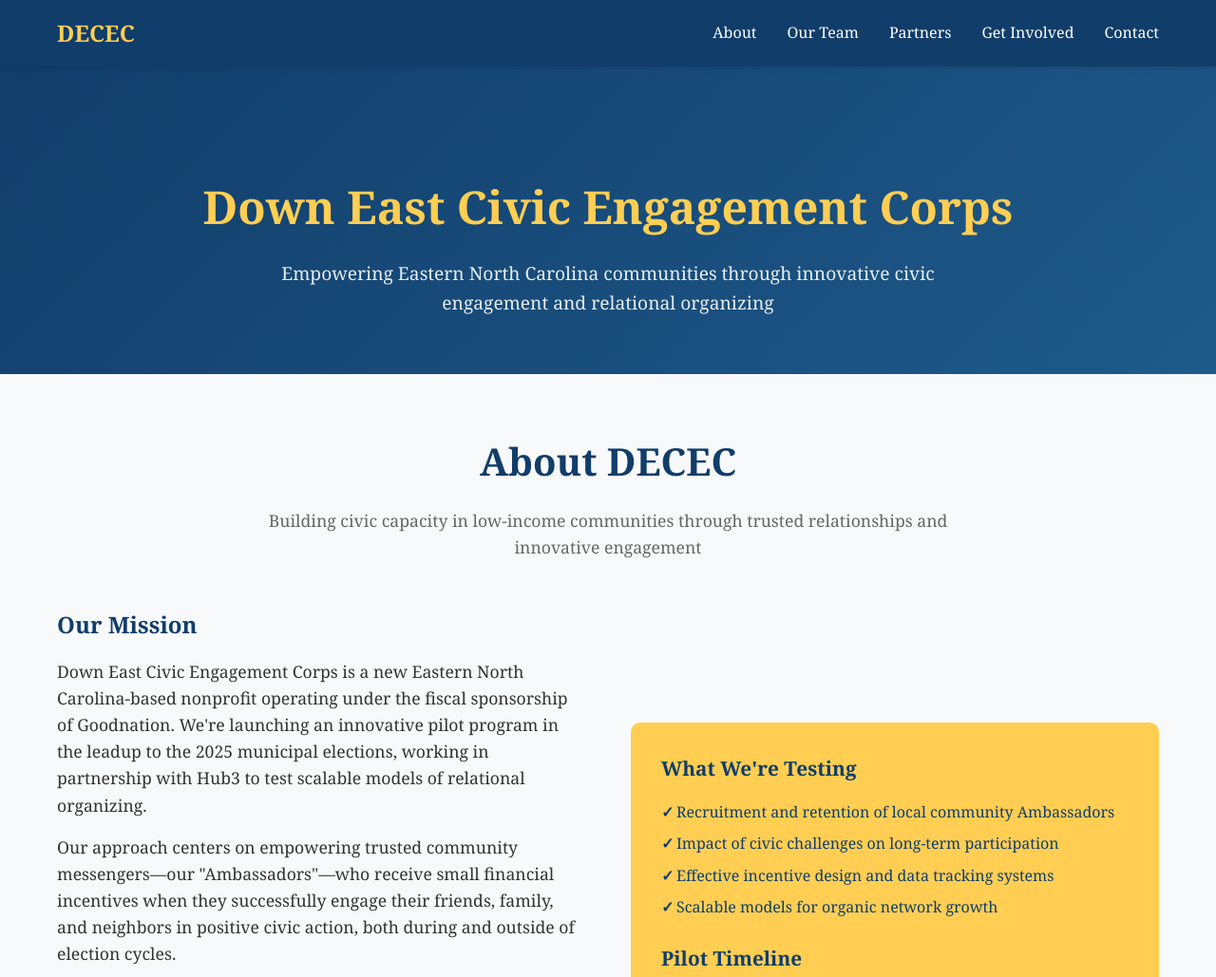
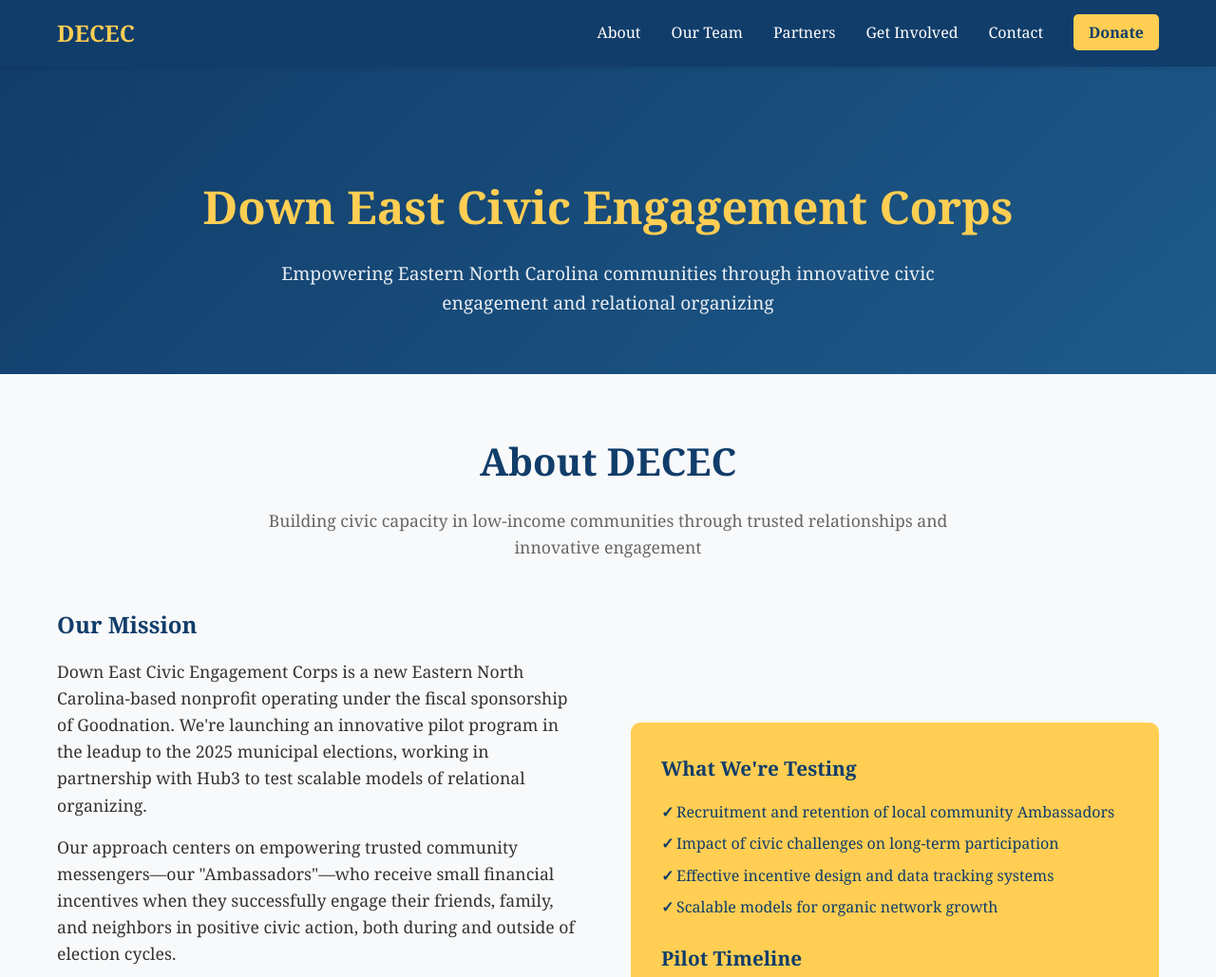
Before and after one commit to kartbala/decec.org, a plain HTML site: page index.html in a window 1280 px wide. Shown: the top 1029 px of the page at 95% size. Drawn offline with Linux system fonts and the light colour scheme.

Commit message:
Add donate button to navigation

```diff
--- a/index.html
+++ b/index.html
@@ -62,6 +62,19 @@
 
         .nav-links a:hover {
             color: #ffce53;
+        }
+
+        .nav-links .donate-button {
+            background-color: #ffce53;
+            color: #113d6a;
+            padding: 0.5rem 1rem;
+            border-radius: 5px;
+            font-weight: bold;
+        }
+
+        .nav-links .donate-button:hover {
+            background-color: #ffd76a;
+            color: #113d6a;
         }
 
         /* Header */
@@ -305,6 +318,7 @@
                 <li><a href="#partners">Partners</a></li>
                 <li><a href="#get-involved">Get Involved</a></li>
                 <li><a href="#contact">Contact</a></li>
+                <li><a href="https://donate.mazloweb.com/donate/YEbJAnaxVg1s8crvf2mXbc" class="donate-button" target="_blank" rel="noopener noreferrer">Donate</a></li>
             </ul>
         </div>
     </nav>
```
